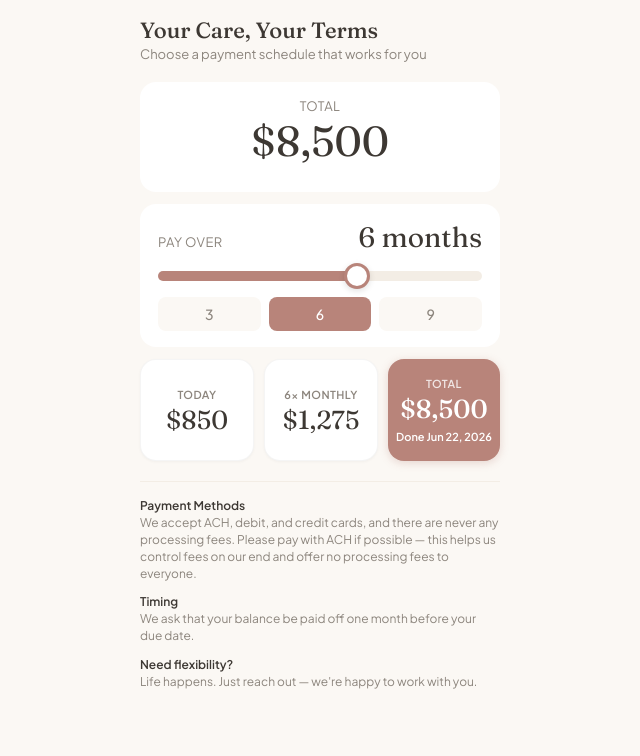
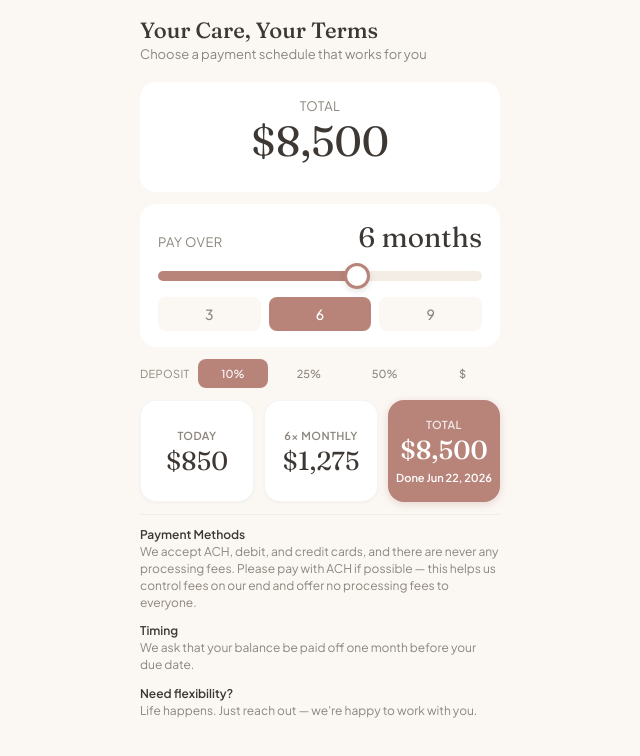
Before and after one commit to grqg-dev/drray-pricing-calculator, a React (Vite) app: page / in a window 1280 px wide. Shown: the top 756 px of the page, without its empty margins (320-960 px from the left). Built offline with nearby package versions, Linux system fonts and the light colour scheme.

Commit message:
feat: add adjustable deposit with preset buttons and custom input
- Add 10%, 25%, 50% preset deposit buttons
- Add custom dollar amount input field
- Update deposit and monthly payment calculations
- Add validation warnings for min deposit and exceeding total
- Compact styling to fit on one screen

```diff
--- a/src/App.jsx
+++ b/src/App.jsx
@@ -4,10 +4,10 @@ function App() {
   const FIXED_PRICE = 8500;
   const MIN_DEPOSIT = 250;
   const MIN_MONTHLY_PAYMENT = 250;
-  const DEPOSIT_PERCENTAGE = 0.10;
   const SLIDING_SCALE_MAX = 8500;
   const SLIDING_SCALE_STEP = 250;
   const DEFAULT_MIN = 4000;
+  const DEPOSIT_PRESETS = [0.10, 0.25, 0.50];
 
   // Get URL params
   const params = new URLSearchParams(window.location.search);
@@ -23,6 +23,8 @@ function App() {
 
   const [selectedPrice, setSelectedPrice] = useState(isSlidingScale ? getInitialSlidingPrice() : FIXED_PRICE);
   const [months, setMonths] = useState(6);
+  const [depositPercent, setDepositPercent] = useState(0.10);
+  const [customDeposit, setCustomDeposit] = useState(null);
 
   // Calculate payoff date
   const getPayoffDate = () => {
@@ -34,9 +36,20 @@ function App() {
 
   const payoffDate = getPayoffDate();
   const totalPrice = isSlidingScale ? selectedPrice : FIXED_PRICE;
-  const deposit = Math.max(MIN_DEPOSIT, Math.round(totalPrice * DEPOSIT_PERCENTAGE));
+
+  // Calculate deposit based on preset or custom
+  const calculatedDeposit = customDeposit !== null
+    ? Math.max(MIN_DEPOSIT, Math.min(customDeposit, totalPrice))
+    : Math.max(MIN_DEPOSIT, Math.round(totalPrice * depositPercent));
+  const deposit = calculatedDeposit;
   const remainder = totalPrice - deposit;
   const monthlyPayment = remainder / months;
+
+  // Handle preset button click
+  const handlePresetClick = (percent) => {
+    setDepositPercent(percent);
+    setCustomDeposit(null);
+  };
 
   const formatDate = (date) => {
     return date.toLocaleDateString('en-US', {
@@ -55,7 +68,9 @@ function App() {
     }).format(amount);
   };
 
-  const hasWarning = (dueDate && payoffDate > new Date(dueDate + 'T00:00:00')) || monthlyPayment < MIN_MONTHLY_PAYMENT;
+  const depositBelowMin = customDeposit !== null && customDeposit < MIN_DEPOSIT;
+  const depositExceedsTotal = customDeposit !== null && customDeposit > totalPrice;
+  const hasWarning = (dueDate && payoffDate > new Date(dueDate + 'T00:00:00')) || monthlyPayment < MIN_MONTHLY_PAYMENT || depositBelowMin || depositExceedsTotal;
 
   return (
     <div className="app">
@@ -136,6 +151,43 @@ function App() {
         </div>
       </section>
 
+      {/* Deposit Section */}
+      <div className="deposit-section">
+        <span className="label">Deposit</span>
+        <div className="deposit-buttons">
+          {DEPOSIT_PRESETS.map(percent => (
+            <button
+              key={percent}
+              className={`quick-btn ${depositPercent === percent && customDeposit === null ? 'active' : ''}`}
+              onClick={() => handlePresetClick(percent)}
+            >
+              {Math.round(percent * 100)}%
+            </button>
+          ))}
+          <input
+            type="number"
+            inputMode="numeric"
+            className={`deposit-input ${customDeposit !== null ? 'active' : ''}`}
+            placeholder="$"
+            min="0"
+            value={customDeposit !== null ? customDeposit : ''}
+            onChange={(e) => {
+              const value = e.target.value;
+              if (value === '' || value === null) {
+                setCustomDeposit(null);
+                setDepositPercent(0.10);
+              } else {
+                const num = parseInt(value);
+                if (!isNaN(num)) {
+                  setCustomDeposit(num);
+                  setDepositPercent(null);
+                }
+              }
+            }}
+          />
+        </div>
+      </div>
+
       {/* Summary Cards */}
       <div className="summary-cards">
         <div className="summary-card">
@@ -166,6 +218,16 @@ function App() {
               Minimum payment is {formatCurrency(MIN_MONTHLY_PAYMENT)}/mo — try fewer months
             </div>
           )}
+          {depositBelowMin && (
+            <div className="warning">
+              Minimum deposit is {formatCurrency(MIN_DEPOSIT)}
+            </div>
+          )}
+          {depositExceedsTotal && (
+            <div className="warning">
+              Deposit cannot exceed total price
+            </div>
+          )}
         </div>
       )}
 
--- a/src/index.css
+++ b/src/index.css
@@ -205,6 +205,77 @@ body {
   color: white;
 }
 
+/* Deposit Section */
+.deposit-section {
+  display: flex;
+  align-items: center;
+  gap: 8px;
+  margin-bottom: 12px;
+  flex-shrink: 0;
+}
+
+.deposit-section .label {
+  white-space: nowrap;
+  font-size: 11px;
+  flex-shrink: 0;
+}
+
+.deposit-buttons {
+  display: flex;
+  gap: 5px;
+  flex: 1;
+  min-width: 0;
+}
+
+.deposit-buttons .quick-btn {
+  flex: 1 1 0;
+  padding: 6px 4px;
+  font-size: 11px;
+  min-width: 0;
+}
+
+.deposit-input {
+  flex: 1 1 0;
+  min-width: 0;
+  width: 100%;
+  padding: 6px 4px;
+  background: var(--cream);
+  border: 2px solid transparent;
+  border-radius: 8px;
+  font-family: inherit;
+  font-size: 11px;
+  font-weight: 500;
+  color: var(--charcoal);
+  outline: none;
+  transition: border-color 0.15s;
+  text-align: center;
+  -moz-appearance: textfield;
+}
+
+.deposit-input::-webkit-outer-spin-button,
+.deposit-input::-webkit-inner-spin-button {
+  -webkit-appearance: none;
+  margin: 0;
+}
+
+.deposit-input::placeholder {
+  color: var(--warm-gray);
+}
+
+.deposit-input:focus {
+  border-color: var(--terracotta);
+}
+
+.deposit-input.active {
+  background: var(--terracotta);
+  color: white;
+  border-color: var(--terracotta);
+}
+
+.deposit-input.active::placeholder {
+  color: rgba(255,255,255,0.7);
+}
+
 /* Summary Cards */
 .summary-cards {
   display: flex;
@@ -289,8 +360,8 @@ body {
 
 /* Info Section */
 .info-section {
-  margin-top: 20px;
-  padding-top: 16px;
+  margin-top: 12px;
+  padding-top: 12px;
   border-top: 1px solid var(--cream-dark);
 }
 
```
